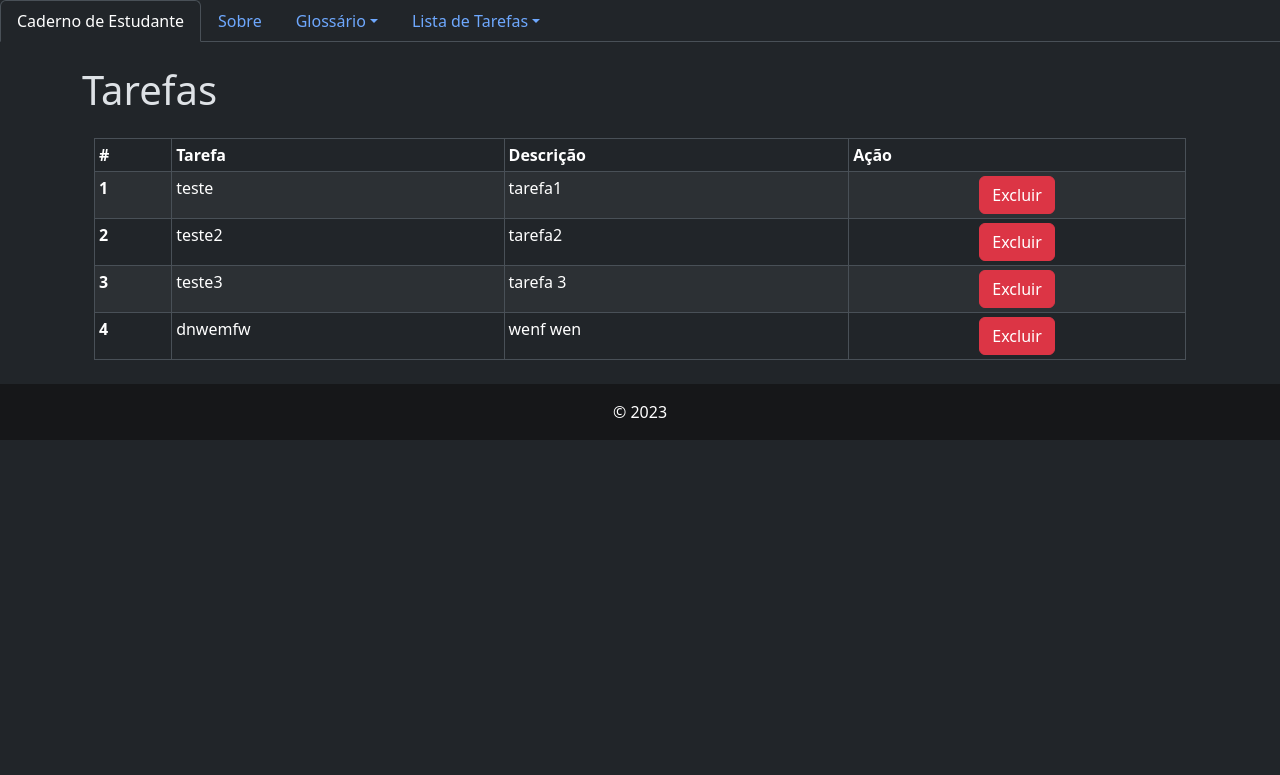
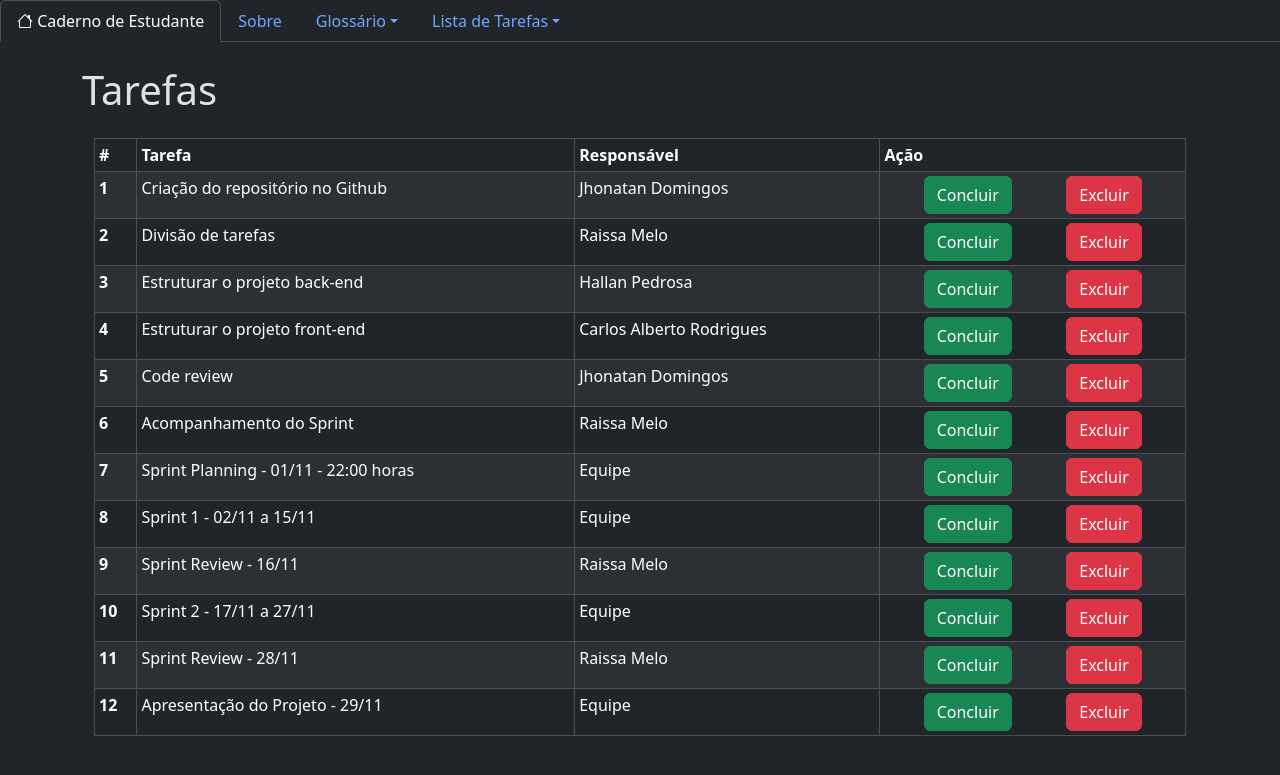
Before and after one commit to UniespProject/glossary-tasklist-projeto, a Flask app: page /tarefas in a window 1280 px wide. Shown: the top 775 px of the page. Run offline with Flask 3, Linux system fonts and the light colour scheme.

Commit message:
Finalizando o layout

```diff
--- a/bd_tarefas.csv
+++ b/bd_tarefas.csv
@@ -1,4 +1,12 @@
-teste;tarefa1
-teste2;tarefa2
-teste3;tarefa 3
-dnwemfw;wenf wen
+Criação do repositório no Github;Jhonatan Domingos
+Divisão de tarefas;Raissa Melo
+Estruturar o projeto back-end;Hallan Pedrosa
+Estruturar o projeto front-end;Carlos Alberto Rodrigues
+Code review;Jhonatan Domingos
+Acompanhamento do Sprint;Raissa Melo
+Sprint Planning - 01/11 - 22:00 horas;Equipe
+Sprint 1 - 02/11 a 15/11;Equipe
+Sprint Review - 16/11;Raissa Melo
+Sprint 2 - 17/11 a 27/11;Equipe
+Sprint Review - 28/11;Raissa Melo
+Apresentação do Projeto - 29/11;Equipe
--- a/templates/glossario.html
+++ b/templates/glossario.html
@@ -1,6 +1,9 @@
 {% extends "modelo.html" %}
 {% block conteudo %}
-<h1>Glossário</h1>
+
+<div class="container-lg mt-4">
+
+<h1 class="mb-4">Glossário</h1>
 
 <table class="table table-striped table-responsive table-bordered">
   <thead class="thead-default">
@@ -25,4 +28,5 @@
   </tbody>
 </table>
 
+</div>
 {% endblock %}
--- a/templates/modelo.html
+++ b/templates/modelo.html
@@ -14,7 +14,12 @@
 
 <ul class="nav nav-tabs">
     <li class="nav-item">
-    <a class="nav-link active" aria-current="page" href="/">Caderno de Estudante</a>
+        <a class="nav-link active bi bi-house" aria-current="page" href="/">
+            <svg xmlns="http://www.w3.org/2000/svg" width="16" height="16" fill="currentColor" class="bi bi-house mb-1"
+                 viewBox="0 0 16 16">
+                <path d="M8.707 1.5a1 1 0 0 0-1.414 0L.646 8.146a.5.5 0 0 0 .708.708L2 8.207V13.5A1.5 1.5 0 0 0 3.5 15h9a1.5 1.5 0 0 0 1.5-1.5V8.207l.646.647a.5.5 0 0 0 .708-.708L13 5.793V2.5a.5.5 0 0 0-.5-.5h-1a.5.5 0 0 0-.5.5v1.293zM13 7.207V13.5a.5.5 0 0 1-.5.5h-9a.5.5 0 0 1-.5-.5V7.207l5-5z"/>
+            </svg>
+            Caderno de Estudante</a>
     </li>
     <li class="nav-item">
         <a class="nav-link" href="/sobre_equipe">Sobre</a>
@@ -23,15 +28,20 @@
         <a class="nav-link dropdown-toggle" data-bs-toggle="dropdown" href="#" role="button" aria-expanded="false">Glossário</a>
         <ul class="dropdown-menu">
             <li><a class="dropdown-item" href="/glossario">Listar Termos</a></li>
-      <li><hr class="dropdown-divider"></li>
+            <li>
+                <hr class="dropdown-divider">
+            </li>
             <li><a class="dropdown-item" href="/novo_termo">Adicionar Termo</a></li>
         </ul>
     </li>
     <li class="nav-item dropdown">
-    <a class="nav-link dropdown-toggle" data-bs-toggle="dropdown" href="#" role="button" aria-expanded="false">Lista de Tarefas</a>
+        <a class="nav-link dropdown-toggle" data-bs-toggle="dropdown" href="#" role="button" aria-expanded="false">Lista
+            de Tarefas</a>
         <ul class="dropdown-menu">
             <li><a class="dropdown-item" href="/tarefas">Listar Tarefas</a></li>
-      <li><hr class="dropdown-divider"></li>
+            <li>
+                <hr class="dropdown-divider">
+            </li>
             <li><a class="dropdown-item" href="/nova_tarefa">Adicionar Tarefas</a></li>
         </ul>
     </li>
@@ -40,11 +50,10 @@
 
 {% block conteudo %}
 
+
 {% endblock %}
 
-<div class="p-3 text-bg-primary bg-secondary-subtle text-center">
-    &copy; 2023
-</div>
+
 <script src="https://cdn.jsdelivr.net/npm/bootstrap@5.3.2/dist/js/bootstrap.bundle.min.js"
         integrity="sha384-C6RzsynM9kWDrMNeT87bh95OGNyZPhcTNXj1NW7RuBCsyN/o0jlpcV8Qyq46cDfL"
         crossorigin="anonymous"></script>
--- a/templates/tarefas.html
+++ b/templates/tarefas.html
@@ -10,7 +10,7 @@
             <tr>
                 <th scope="col">#</th>
                 <th scope="col">Tarefa</th>
-            <th scope="col">Descrição</th>
+                <th scope="col">Responsável</th>
                 <th scope="col">Ação</th>
             </tr>
             </thead>
@@ -21,9 +21,15 @@
                 <td>{{ lista[0] }}</td>
                 <td>{{ lista[1] }}</td>
                 <td>
-                <form class="d-flex justify-content-center" method="post" action="{{ url_for('excluir_tarefa', tarefa_id=loop.index-1) }}">
+                    <div class="container-sm d-flex justify-content-around ">
+                        <form>
+                            <button type="submit" class="btn btn-success">Concluir</button>
+                        </form>
+                        <form method="post" action="{{ url_for('excluir_tarefa', tarefa_id=loop.index-1) }}">
                             <button type="submit" class="btn btn-danger">Excluir</button>
                         </form>
+                    </div>
+
                 </td>
             </tr>
             {% endfor %}
@@ -35,4 +41,5 @@
 </div>
 
 
+
 {% endblock %}
```
Also changed, not shown: app.py (+14 -9 lines), templates/adicionar_tarefa.html (+14 -6 lines), templates/adicionar_termo.html (+11 -5 lines), templates/sobre.html (+4 -4 lines), static/images/carlos.jpeg (added), static/images/hallan.jpeg (added), static/images/hallan.jpg (added), static/images/jhonatan.jpeg (added), static/images/raissa.jpeg (added). Lines whose indentation alone changed are shown as unchanged.
